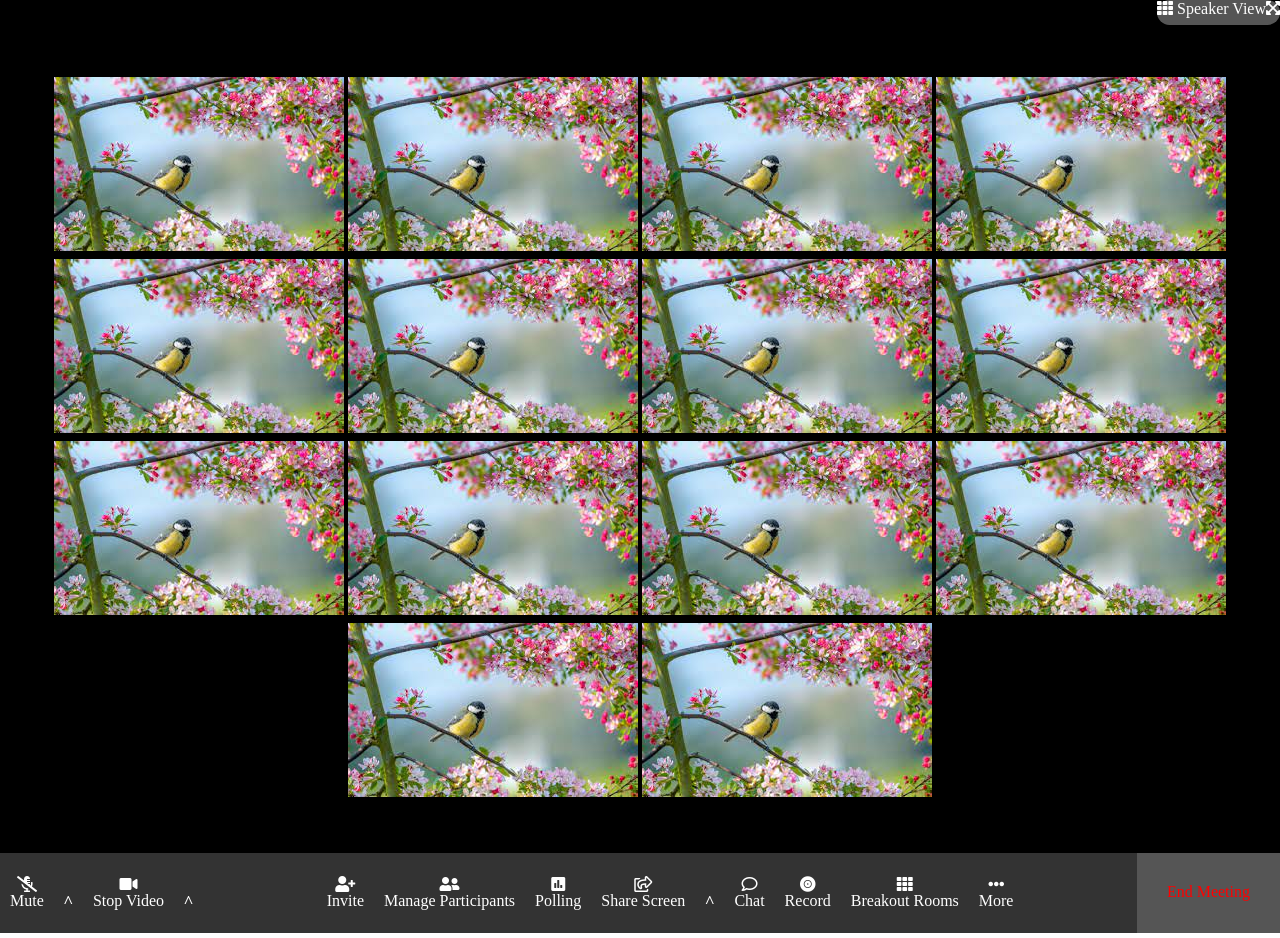
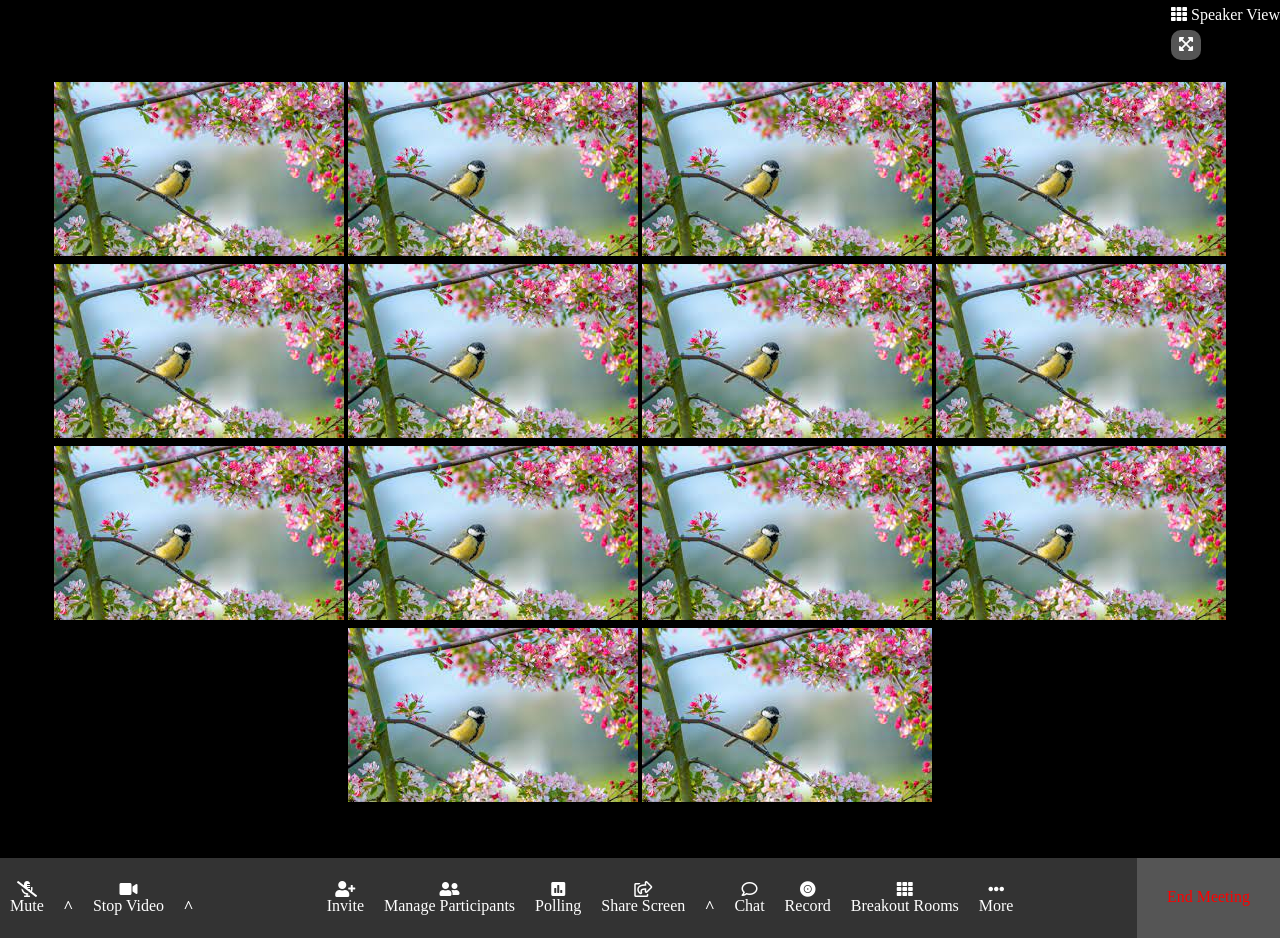
Before and after one commit to shatyrbekova/html-css-zoom, a plain HTML site: page index.html in a window 1280 px wide. Drawn offline with Linux system fonts and the light colour scheme.

Commit message:
added new elements.

```diff
--- a/css/style.css
+++ b/css/style.css
@@ -13,18 +13,27 @@
 }
 
 .speaker-view{
-    height:25px;
+    height:30px;
     display: flex;
     justify-content: flex-end;
-}
-.icons{
-    display: flex;
-    background-color: #555; */
-    width:60px;
-    border-radius: 20px;
+    text-align:  center;
+    line-height: 30px;
 
 }
 
+.icon-1{
+    width: 130px;
+    margin-right: 5px;
+}
+
+.icon-1, .expand{
+    background-color: #555;
+    border-radius: 10px;
+}
+
+.expand{
+    width:30px;
+}
 
 .container-img{
     margin-top: 50px;
@@ -36,10 +45,8 @@
 .img img{
     width: 100%;
 }
+
 .img {
-    /* width:200px;
-    height:150px; */
-    /* margin: 50px 5px; */
     border: 2px black solid;
 }
 
```
